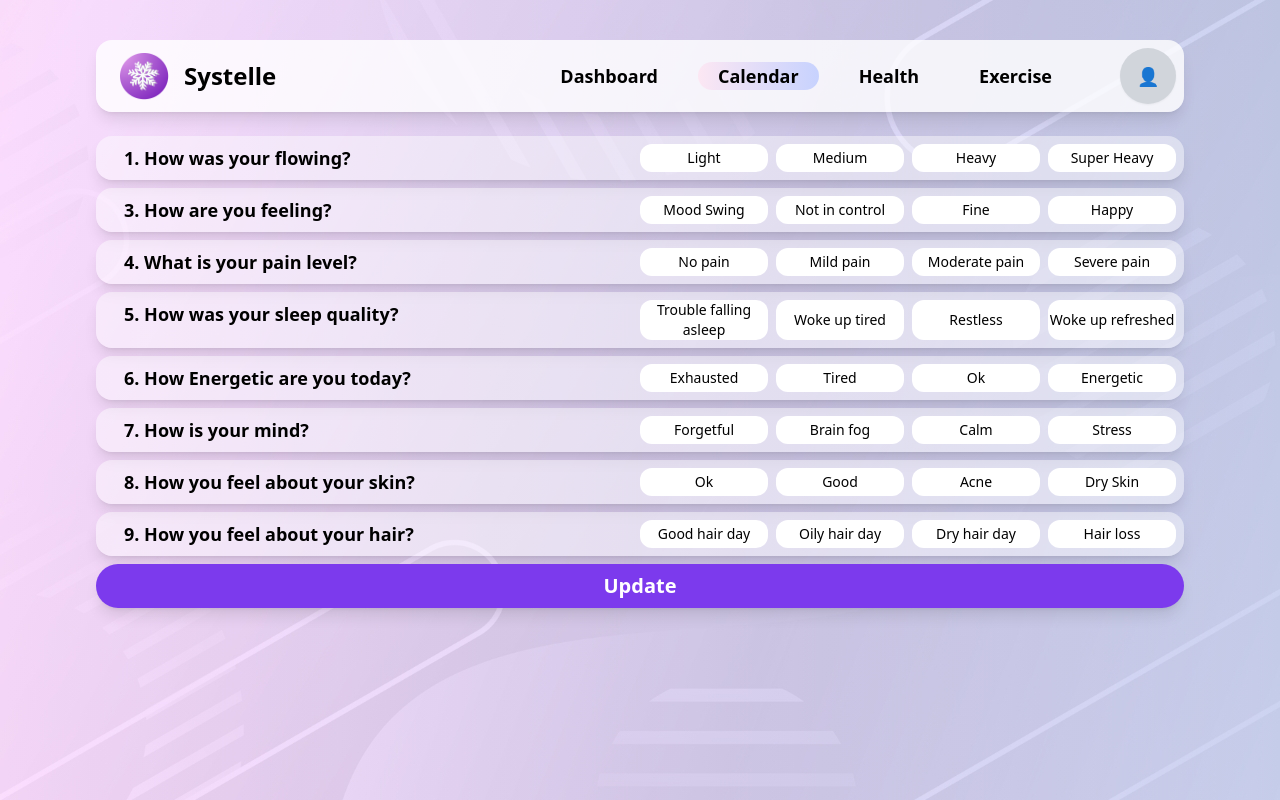
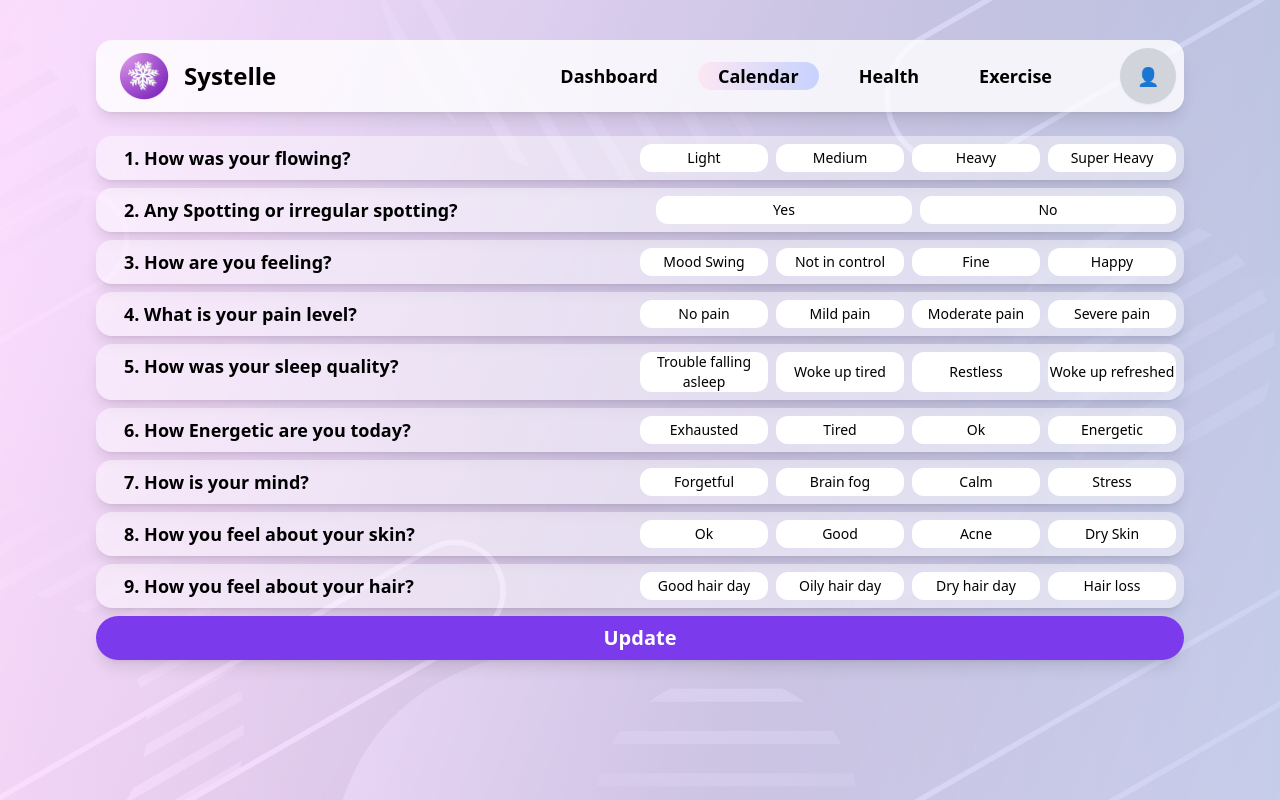
Before and after one commit to Kasib00786/Systelle, a React (Vite) app in the folder frontend/: page /updates in a window 1280 px wide. Built offline with nearby package versions, Linux system fonts and the light colour scheme; the HTML template or start-up script is replaced by a standard one.

Commit message:
landing page

```diff
--- a/frontend/index.html
+++ b/frontend/index.html
@@ -2,7 +2,7 @@
 <html lang="en">
   <head>
     <meta charset="UTF-8" />
-    <link rel="icon" type="image/svg+xml" href="/vite.svg" />
+    <link rel="icon" type="image/png" href="/logo.png" />
     <meta name="viewport" content="width=device-width, initial-scale=1.0" />
     <title>Systelle</title>
   </head>
--- a/frontend/src/App.jsx
+++ b/frontend/src/App.jsx
@@ -12,11 +12,13 @@ import Homepage from "./component/Homepage";
 import Exercise from "./component/Exercise";
 import AboutUs from "./component/AboutUs";
 import Help from "./component/Help";
+import LandingPage from "./component/LandingPage";
 
 const App=()=>{
   return <><BrowserRouter>
     <Routes>
-      <Route path="/" element={<Login />}/>
+      <Route path="/" element={<LandingPage/>}/>
+      <Route path="/login" element={<Login />}/>
       <Route path="/signup" element={<Signup />}/>
       <Route path="/form" element={<Updateform />}/>
       <Route path="/home" element={<Homepage/>}/>
--- a/frontend/src/component/DailyUpdate.jsx
+++ b/frontend/src/component/DailyUpdate.jsx
@@ -1,53 +1,92 @@
-import React,{useState} from 'react'
-import { Link } from 'react-router-dom';
+import React, { useState } from 'react';
+import { Link, useNavigate } from 'react-router-dom';
 import Menu from './Menu';
-const isactive='bg-gradient-to-r from-pink-100 to-indigo-200 pl-5 pr-5 rounded-full max-h-14 my-auto'
-const inactive='hover:bg-indigo-50 hover:shadow-lg rounded-full pr-5 pl-5 max-h-10 my-auto hover:scale-105 transition delay-100 duration-200 ease-in-out'
-const btn4='rounded-xl bg-white  hover:scale-105  w-32 text-sm';
-const btn2='rounded-xl bg-white hover:scale-105  w-64 text-sm'
 
-{/*made a function to add questions with 4 options to answer*/}
-function ques4(ques,opt1,opt2,opt3,opt4){
-  return(
+const isactive = 'bg-gradient-to-r from-pink-100 to-indigo-200 pl-5 pr-5 rounded-full max-h-14 my-auto';
+const inactive = 'hover:bg-indigo-50 hover:shadow-lg rounded-full pr-5 pl-5 max-h-10 my-auto hover:scale-105 transition delay-100 duration-200 ease-in-out';
+const btn4 = 'rounded-xl bg-white hover:scale-105 w-32 text-sm';
+const btn2 = 'rounded-xl bg-white hover:scale-105 w-64 text-sm';
+const selectedBtn = 'bg-violet-300 text-white scale-105 shadow-md'; // Add selected style
+
+export const DailyUpdate = () => {
+  const [open, setOpen] = useState(false);
+  const [answers, setAnswers] = useState({});
+  const navigate = useNavigate();
+
+  const handleSelect = (questionKey, answer) => {
+    setAnswers(prev => ({ ...prev, [questionKey]: answer }));
+  };
+
+  const ques4 = (key, ques, opt1, opt2, opt3, opt4) => (
     <div className='mt-2 max-w-[85%] bg-white/45 p-2 rounded-2xl mx-auto shadow-lg z-10 flex gap-2 justify-between'>
       <div className='font-semibold text-lg pl-5'>{ques}</div>
       <div className='flex gap-2'>
-              <button className={btn4}>{opt1}</button>
-              <button className={btn4}>{opt2}</button>
-              <button className={btn4}>{opt3}</button>
-              <button className={btn4}>{opt4}</button>
+        {[opt1, opt2, opt3, opt4].map(opt => (
+          <button
+            key={opt}
+            className={`${btn4} ${answers[key] === opt ? selectedBtn : ''}`}
+            onClick={() => handleSelect(key, opt)}
+          >
+            {opt}
+          </button>
+        ))}
       </div>
     </div>
-  )
-}
-{/*function to add question with 2 options to answer*/}
-function ques2(ques,opt1,opt2){
+  );
+
+  const ques2 = (key, ques, opt1, opt2) => (
     <div className='mt-2 max-w-[85%] bg-white/50 p-2 rounded-2xl mx-auto shadow-lg z-10 flex gap-2 justify-between'>
       <div className='font-semibold text-lg pl-5'>{ques}</div>
       <div className='flex gap-2'>
-          <button className={btn2}>{opt1}</button>
-          <button className={btn2}>{opt2}</button>
+        {[opt1, opt2].map(opt => (
+          <button
+            key={opt}
+            className={`${btn2} ${answers[key] === opt ? selectedBtn : ''}`}
+            onClick={() => handleSelect(key, opt)}
+          >
+            {opt}
+          </button>
+        ))}
       </div>
     </div>
+  );
+
+  const handleSubmit = async () => {
+    try {
+      const response = await fetch('http://localhost:5000/dailyUpdate', {
+        method: 'POST',
+        headers: {
+          'Content-Type': 'application/json',
+        },
+        body: JSON.stringify(answers),
+      });
+
+      if (response.ok) {
+        alert('Update saved successfully!');
+        navigate('/calendar'); // redirect
+      } else {
+        alert('Failed to save update.');
       }
-export const DailyUpdate = () => {
-const [open,setOpen]=useState(false);
+    } catch (error) {
+      console.error('Error sending update:', error);
+      alert('Server error');
+    }
+  };
+
   return (
     <div className='bg-[url(/base2.jpg)] bg-cover bg-center py-10 bg-fixed min-h-screen'>
-        {/*Navigation bar */}
-        <div className='flex justify-between  max-w-[85%] bg-white/80 p-2 rounded-2xl mx-auto shadow-lg z-50 flex-wrap'>
+      {/* Navigation Bar */}
+      <div className='flex justify-between max-w-[85%] bg-white/80 p-2 rounded-2xl mx-auto shadow-lg z-50 flex-wrap'>
         <div className='flex'>
           <img src="/logo.png" alt="logo" className='w-20 h-12 my-auto' />
-                    <div className='text-balance font-bold text-2xl my-auto mr-16'>
-                        Systelle
-                    </div>
+          <div className='text-balance font-bold text-2xl my-auto mr-16'>Systelle</div>
         </div>
         <div className='text-lg font-bold flex flex-wrap gap-x-5'>
           <Link to='/home' className={inactive}><button>Dashboard</button></Link>
           <button className={isactive}>Calendar</button>
           <Link to='/health' className={inactive}><button>Health</button></Link>
           <Link to='/exercise' className={inactive}><button>Exercise</button></Link>
-                        <button className='w-14 h-14 rounded-full bg-gray-300 shadow-sm ml-7 hover:scale-105 transition delay-100 duration-200 ease-in-out z-50' onClick={()=>setOpen(!open)}>👤</button>
+          <button className='w-14 h-14 rounded-full bg-gray-300 shadow-sm ml-7 hover:scale-105 transition delay-100 duration-200 ease-in-out z-50' onClick={() => setOpen(!open)}>👤</button>
           {open && (
             <div className='fixed inset-0 bg-black/40 z-40 transition delay-150 duration-200 ease-in-out'>
               <Menu />
@@ -56,24 +95,27 @@ const [open,setOpen]=useState(false);
         </div>
       </div>
 
-        {/*Quetions */}
+      {/* Questions */}
       <div className='mt-6'>
-          {ques4("1. How was your flowing?","Light","Medium","Heavy","Super Heavy")}
+        {ques4("q1", "1. How was your flowing?", "Light", "Medium", "Heavy", "Super Heavy")}
+        {ques2("q2", "2. Any Spotting or irregular spotting?", "Yes", "No")}
+        {ques4("q3", "3. How are you feeling?", "Mood Swing", "Not in control", "Fine", "Happy")}
+        {ques4("q4", "4. What is your pain level?", "No pain", "Mild pain", "Moderate pain", "Severe pain")}
+        {ques4("q5", "5. How was your sleep quality?", "Trouble falling asleep", "Woke up tired", "Restless", "Woke up refreshed")}
+        {ques4("q6", "6. How Energetic are you today?", "Exhausted", "Tired", "Ok", "Energetic")}
+        {ques4("q7", "7. How is your mind?", "Forgetful", "Brain fog", "Calm", "Stress")}
+        {ques4("q8", "8. How you feel about your skin?", "Ok", "Good", "Acne", "Dry Skin")}
+        {ques4("q9", "9. How you feel about your hair?", "Good hair day", "Oily hair day", "Dry hair day", "Hair loss")}
       </div>
-        {ques2("2. Any Spotting or irregular spotting?","Yes","No")}
-        {ques4("3. How are you feeling?","Mood Swing","Not in control","Fine","Happy")}
-        {ques4("4. What is your pain level?","No pain","Mild pain","Moderate pain","Severe pain")}
-        {ques4("5. How was your sleep quality?","Trouble falling asleep","Woke up tired","Restless","Woke up refreshed")}
-        {ques4("6. How Energetic are you today?","Exhausted","Tired","Ok","Energetic")}
-        {ques4("7. How is your mind?",'Forgetful','Brain fog','Calm','Stress')}
-        {ques4('8. How you feel about your skin?','Ok','Good','Acne','Dry Skin')}
-        {ques4('9. How you feel about your hair?','Good hair day','Oily hair day','Dry hair day','Hair loss')}
-        <Link to='/calendar'>
-        <button className='mt-2 w-[85%] bg-violet-600 p-2 rounded-full mx-auto shadow-lg z-10 flex justify-center text-xl font-bold text-white hover:scale-105 hover:bg-violet-800 delay-150 ease-in-out duration-200'>
+
+      <button
+        onClick={handleSubmit}
+        className='mt-2 w-[85%] bg-violet-600 p-2 rounded-full mx-auto shadow-lg z-10 flex justify-center text-xl font-bold text-white hover:scale-105 hover:bg-violet-800 delay-150 ease-in-out duration-200'
+      >
         Update
       </button>
-        </Link>
     </div>
   );
-}
+};
+
 export default DailyUpdate;
--- /dev/null
+++ b/frontend/src/component/LandingPage.jsx
@@ -0,0 +1,91 @@
+import React from 'react';
+import { Link } from 'react-router-dom';
+
+const inactive =
+  'hover:bg-indigo-50 hover:shadow-lg rounded-full px-5 py-2 hover:scale-105 transition delay-100 duration-200 ease-in-out';
+
+const LandingPage = () => {
+  return (
+    <div className="min-h-screen bg-gradient-to-r from-pink-100 to-indigo-200 text-gray-800 overflow-x-hidden">
+
+      {/* Navbar */}
+      <div className="w-full flex justify-between items-center px-6 py-4">
+        {/* Left: Logo + Name */}
+        <div className="flex items-center">
+          <img
+            src="/logo.png"
+            alt="Logo"
+            className="w-10 h-10 mr-2 rounded-full object-cover border border-gray-300 shadow-sm"
+          />
+          <span className="font-bold text-xl">Systelle</span>
+        </div>
+
+        {/* Right: Navigation Links */}
+        <div className="flex space-x-6 font-medium">
+          <Link to="/home" className={inactive}>Home</Link>
+          <Link to="/about" className={inactive}>About</Link>
+          <Link
+            to="/login"
+            className="bg-violet-500 text-white px-6 py-2 rounded-full shadow hover:scale-105 transition"
+          >
+            Login
+          </Link>
+        </div>
+      </div>
+
+      {/* Hero Section */}
+      <section className="text-center mt-20 px-4">
+        <h1 className="text-5xl font-extrabold text-black drop-shadow-md">
+          Your Health, Your Power.
+        </h1>
+        <p className="mt-4 text-xl text-black/80">
+          Track your cycle, understand your body, and stay in control with Systelle.
+        </p>
+        <Link to="/signup">
+          <button className="mt-6 bg-violet-600 hover:bg-violet-700 text-white font-semibold px-6 py-3 rounded-full shadow-lg transition">
+            Get Started
+          </button>
+        </Link>
+      </section>
+
+      {/* Features Section */}
+      <section className="mt-24 max-w-5xl mx-auto grid md:grid-cols-3 gap-8 px-4">
+        {[
+          {
+            title: 'Cycle Tracker',
+            desc: 'Predict your period and ovulation with precision.',
+            img: 'tracker.png',
+          },
+          {
+            title: 'Health Insights',
+            desc: 'Stay informed with PCOS/PCOD risk alerts.',
+            img: 'pcod.png',
+          },
+          {
+            title: 'Mood & Symptom Logs',
+            desc: 'Track how you feel daily and log symptoms easily.',
+            img: 'mood.png',
+          },
+        ].map(({ title, desc, img }, i) => (
+          <div
+            key={i}
+            className="bg-white/80 rounded-2xl shadow-md hover:scale-105 transition overflow-hidden"
+          >
+            <img src={img} alt={title} className="w-full h-56 object-cover" />
+            <div className="px-4 py-3">
+              <h3 className="text-lg font-semibold mb-1">{title}</h3>
+              <p className="text-gray-700 text-sm">{desc}</p>
+            </div>
+          </div>
+        ))}
+      </section>
+
+      {/* Footer */}
+      <footer className="mt-24 p-6 text-center text-gray-700 text-sm">
+        © {new Date().getFullYear()} Systelle. All rights reserved.
+      </footer>
+    </div>
+  );
+};
+
+export default LandingPage;
--- a/frontend/src/component/Menu.jsx
+++ b/frontend/src/component/Menu.jsx
@@ -18,7 +18,7 @@ export const Menu = () => {
                 <button className='pl-4'>About Us</button></Link>
             </div>
             <div className={sty}>
-                <Link to='/'>
+                <Link to='/login'>
                 <button className='w-10 h-10 rounded-full bg-slate-200 outline outline-1 outline-black '>❌</button>
                 <button className='pl-4'>Log Out</button>
                 </Link>
--- a/frontend/src/component/Signup.jsx
+++ b/frontend/src/component/Signup.jsx
@@ -68,7 +68,7 @@ const Signup = () => {
                 <div className="text-center mt-4 text-sm">
                     <p className="mt-2 text-black">
                         Have an account?{" "}
-                        <Link to='/'>
+                        <Link to='/login'>
                         <a href="#" className="text-purple-600 font-medium hover:underline">
                             login
                         </a>
```
Also changed, not shown: 1 other file (tests, documents, lock files or other folders). Lines whose indentation alone changed are shown as unchanged.
